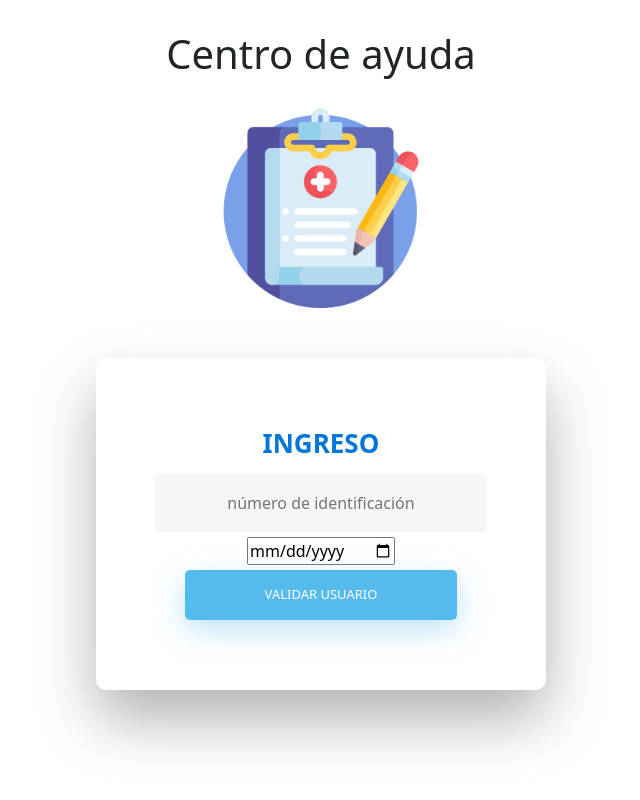
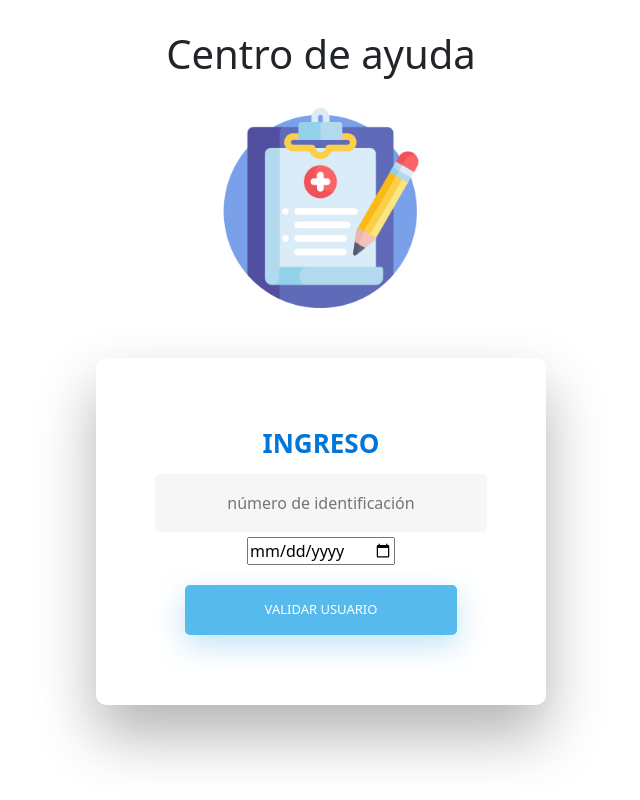
Before and after one commit to daquesada/hackathonavaya, a Vue app: page / in a window 1280 px wide. Shown: the whole page, without its empty margins (319-959 px from the left). Built offline with nearby package versions, Linux system fonts and the light colour scheme.

Commit message:
add padding

```diff
--- a/src/views/Login.vue
+++ b/src/views/Login.vue
@@ -28,6 +28,7 @@
             value="Validar usuario"
             @click="onClick"
             :disabled="loading"
+            style="margin-top: 20px"
           />
         </form>
         <div
@@ -90,7 +91,6 @@ export default {
 html {
   background-color: #56baed;
 }
-
 body {
   font-family: "Poppins", sans-serif;
   height: 100vh;
```
